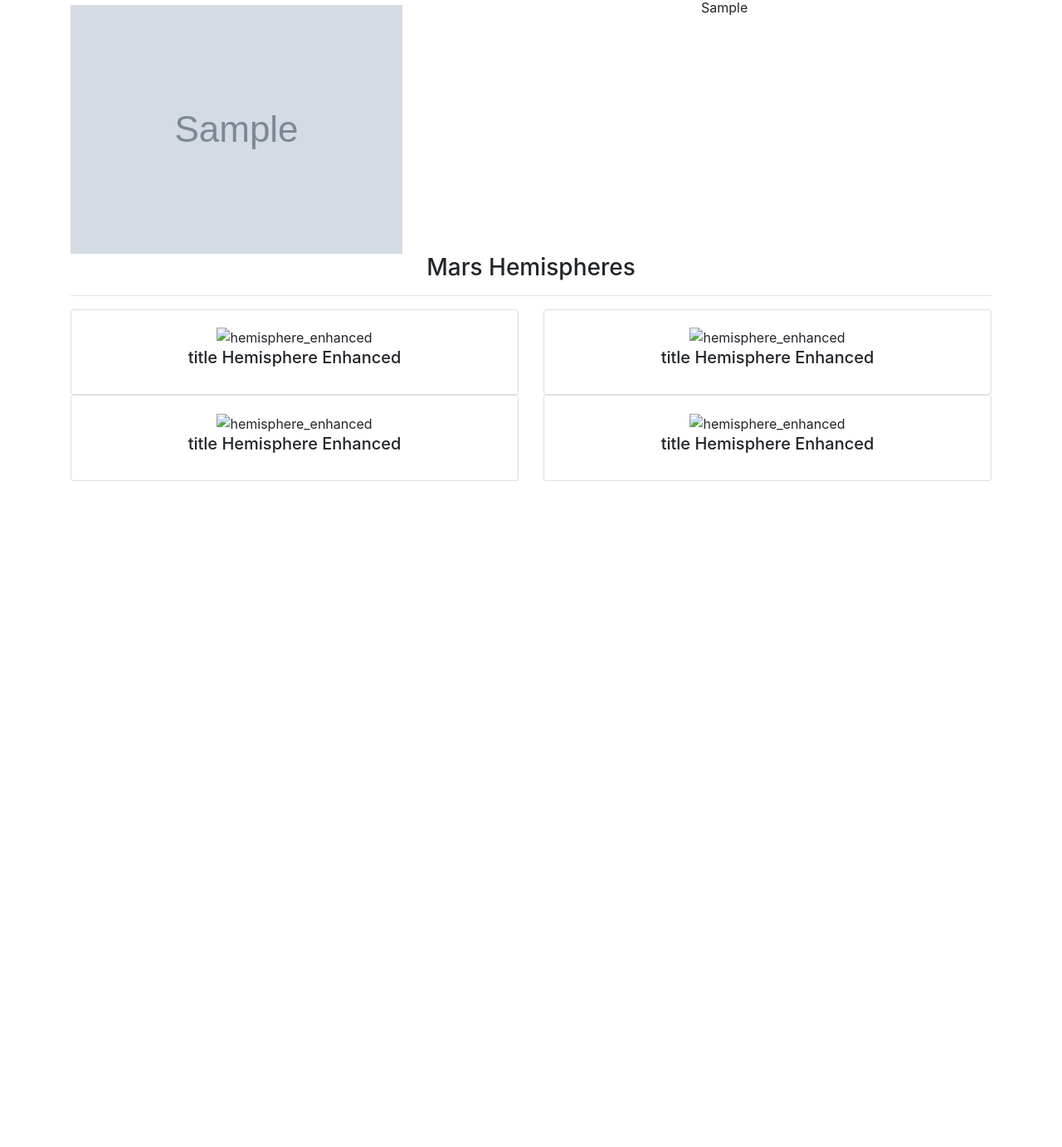
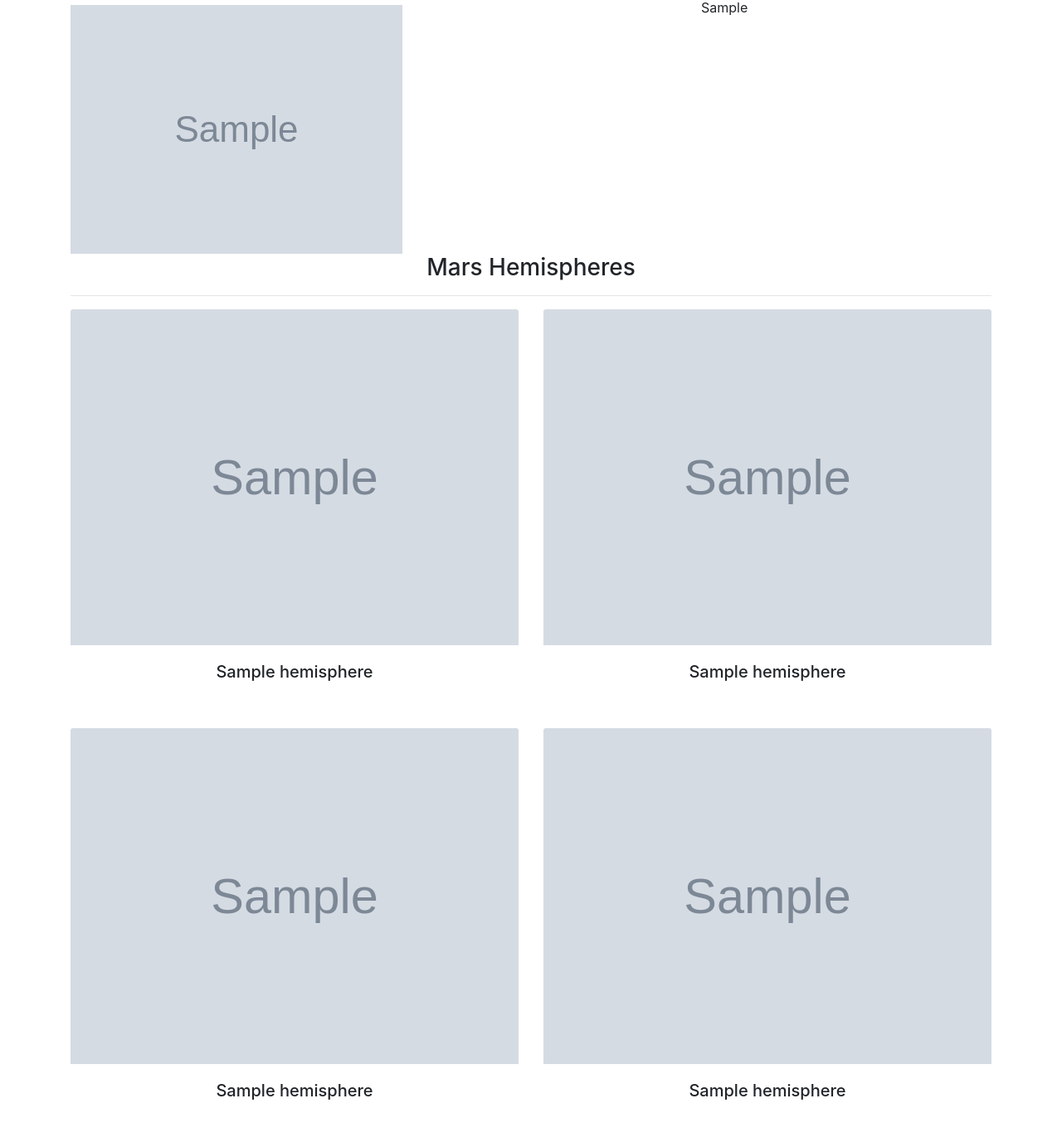
Before and after one commit to agkden/Web-Scraping-challenge, a Flask app: page / in a window 1280 px wide. Shown: the part 453-1836 px from the top of the page at 83% size. Before the commit the page ends 1033 px from the top, so only its background shows below. Run offline with Flask 2, Linux system fonts and the light colour scheme; grey boxes marked "Sample" are stand-in pictures; a database or web service that is not in the repository returns one stand-in record (values such as "Sample title"); some libraries are stand-ins or nearby versions.

Commit message:
update file
Mars Hemispheres images added

```diff
--- a/Missions_to_Mars/templates/index.html
+++ b/Missions_to_Mars/templates/index.html
@@ -42,7 +42,7 @@
           <!-- Insert Mars Facts Table -->
           <div class="col-md-4">
             <h5>Mars Facts</h5>
-            <div class="table-responsive">
+            <div class="table-responsive table-striped">
                 {{mars_data.mars_facts | safe}}
             </div>
           </div>
@@ -55,51 +55,38 @@
         <h3>Mars Hemispheres</h3>
         <hr>
 
-        <!-- create grid 2x2 -->
         <div class="row">
-          <div class="col-md-6">
-            <!-- insert Hemisphere picture -->
-            <div class="card">
-              <div class="card-body">
-                <img src="" alt="hemisphere_enhanced">
-                <h5 class="card-title">title Hemisphere Enhanced</h5>
-              </div>
+          <!-- insert Cerberus Hemisphere picture -->
+          <div class="col-md-6 mb-4">
+            <img src="{{ mars_data.hemispheres[0]['img_url'] }}"  class="card-img-top" alt="cerberus_enhanced">
+            <div class="card-body text-center">
+              <h5 class="card-title">{{ mars_data.hemispheres[0]['title'] }}</h5>
             </div>
           </div>
-          <div class="col-md-6">
-            <!-- insert Hemisphere picture -->
-            <div class="card">
-              <div class="card-body">
-                <img src="" alt="hemisphere_enhanced">
-                <h5 class="card-title">title Hemisphere Enhanced</h5>
-              </div>
+          <!-- insert Schiaparelli Hemisphere picture -->
+          <div class="col-md-6 mb-4">
+            <img src="{{ mars_data.hemispheres[1]['img_url'] }}" class="card-img-top" alt="schiaparelli_enhanced">
+            <div class="card-body text-center">
+              <h5 class="card-title">{{ mars_data.hemispheres[1]['title'] }}</h5>
             </div>
           </div>
-        </div>  <!-- /.row -->
-
-        <div class="row">
-          <div class="col-md-6">
-            <!-- insert Hemisphere picture -->
-            <div class="card">
-              <div class="card-body">
-                <img src="" alt="hemisphere_enhanced">
-                <h5 class="card-title">title Hemisphere Enhanced</h5>
-              </div>
+          <!-- insert Syrtis Major Hemisphere picture -->
+          <div class="col-md-6 mb-4">
+            <img src="{{mars_data.hemispheres[2]['img_url']}}" class="card-img-top" alt="syrtis_major_enhanced">
+            <div class="card-body text-center">
+              <h5 class="card-title">{{ mars_data.hemispheres[2]['title'] }}</h5>
             </div>
           </div>
-          <div class="col-md-6">
-            <!-- insert Hemisphere picture -->
-            <div class="card">
-              <div class="card-body">
-                <img src="" alt="hemisphere_enhanced">
-                <h5 class="card-title">title Hemisphere Enhanced</h5>
-              </div>
+          <!-- insert Valles Marineris Hemisphere picture -->
+          <div class="col-md-6 mb-4">
+            <img src="{{ mars_data.hemispheres[3]['img_url'] }}" class="card-img-top" alt="valles_marineris_enhanced">
+            <div class="card-body text-center">
+              <h5 class="card-title">{{ mars_data.hemispheres[3]['title'] }}</h5>
             </div>
           </div>
         </div>   <!-- /.row -->
       </div>
     </div>
-
 
 
     <!-- Optional JavaScript -->
```
